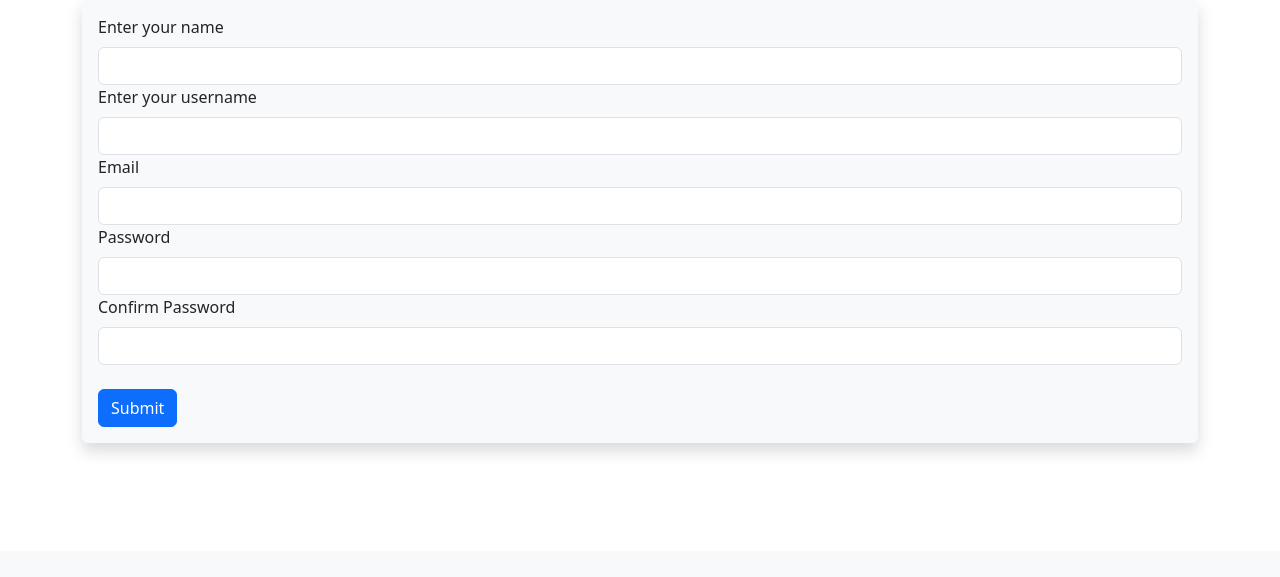
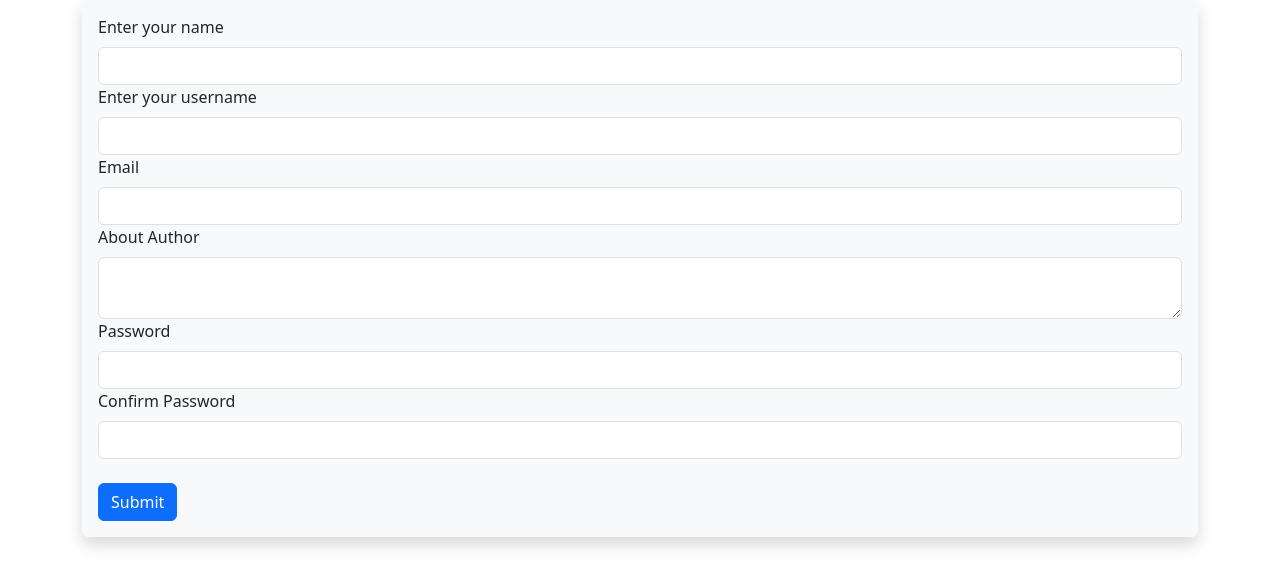
Before and after one commit to ansh172003/Blog-website, a Flask app: page /register in a window 1280 px wide. Shown: the part 249-826 px from the top of the page. Before the commit the page ends 701 px from the top, so only its background shows below. Run offline with Flask 3, Linux system fonts and the light colour scheme; some libraries are stand-ins or nearby versions.

Commit message:
Added about user section

```diff
--- a/app.py
+++ b/app.py
@@ -39,6 +39,7 @@ class Users(db.Model, UserMixin):
     username = db.Column(db.String(100), nullable = False, unique=True)
     name = db.Column(db.String(100), nullable = False)
     email = db.Column(db.String(100), nullable = False, unique = True)
+    about_author = db.Column(db.Text(500), nullable = True)
     dateAdded = db.Column(db.DateTime, default=datetime.now)
     password_hash = db.Column(db.String(128))
     blogs_written = db.relationship('Blogs', backref = 'authorId')
@@ -77,12 +78,13 @@ def register():
         name = form.name.data
         email = form.email.data
         username = form.username.data
+        about_author = form.about_author.data
         password_hash = form.password.data
         password_hash = generate_password_hash(password_hash, "sha256")
         emailS = Users.query.filter_by(email=email).first()
         userS = Users.query.filter_by( username=username).first()
         if emailS is None and userS is None:
-            user = Users(name=name, email=email, password_hash=password_hash, username=username)
+            user = Users(name=name, email=email, about_author=about_author, password_hash=password_hash, username=username)
             db.session.add(user)
             db.session.commit()
             flash("Successfully Registered")
@@ -93,6 +95,7 @@ def register():
         form.email.data = ''
         form.password.data = ''
         form.username.data = ''
+        form.about_author.data = ''
     return render_template('userRegister.html', form=form)
 
 @app.route('/login', methods=['GET', 'POST'])
@@ -116,6 +119,7 @@ def login():
 def dashboard():
     form = UserForm()
     id = current_user.id
+    print(current_user.about_author)
     user_to_update = Users.query.get_or_404(id)
     if request.method == 'POST':
         email = request.form['email']
@@ -124,6 +128,7 @@ def dashboard():
             user_to_update.name = request.form['name']
             user_to_update.username = request.form['username']
             user_to_update.email = request.form['email']
+            user_to_update.about_author = request.form['about_author']
             db.session.commit()
             flash("User updated Successfully")
             return render_template('userDashboard.html', form=form)
--- a/templates/userRegister.html
+++ b/templates/userRegister.html
@@ -36,6 +36,8 @@
             {{ form.username(class="form-control") }}
             {{ form.email.label(class="form-label") }}
             {{ form.email(class="form-control") }}
+            {{ form.about_author.label(class="form-label") }}
+            {{ form.about_author(class="form-control") }}
             {{ form.password.label(class="form-label") }}
             {{ form.password(class="form-control") }}
             {{ form.password2.label(class="form-label") }}
--- a/webForms.py
+++ b/webForms.py
@@ -1,5 +1,5 @@
 from flask_wtf import FlaskForm
-from wtforms import StringField, SubmitField, PasswordField, BooleanField, ValidationError
+from wtforms import StringField, SubmitField, PasswordField, TextAreaField
 from wtforms.validators import DataRequired, EqualTo, Length
 from wtforms.widgets import TextArea
 from flask_ckeditor import CKEditorField
@@ -9,6 +9,7 @@ class UserForm(FlaskForm):
     name = StringField("Enter your name", validators=[DataRequired()])
     username = StringField("Enter your username", validators=[DataRequired()])
     email = StringField("Email", validators=[DataRequired()])
+    about_author = TextAreaField("About Author", widget=TextArea())
     password = PasswordField("Password", validators=[DataRequired(), EqualTo('password2', message="Passwords must match")])
     password2 = PasswordField("Confirm Password", validators=[DataRequired()])
     submit = SubmitField("Submit")
```
Also changed, not shown: templates/userDashboard.html (+7 -1 lines).
